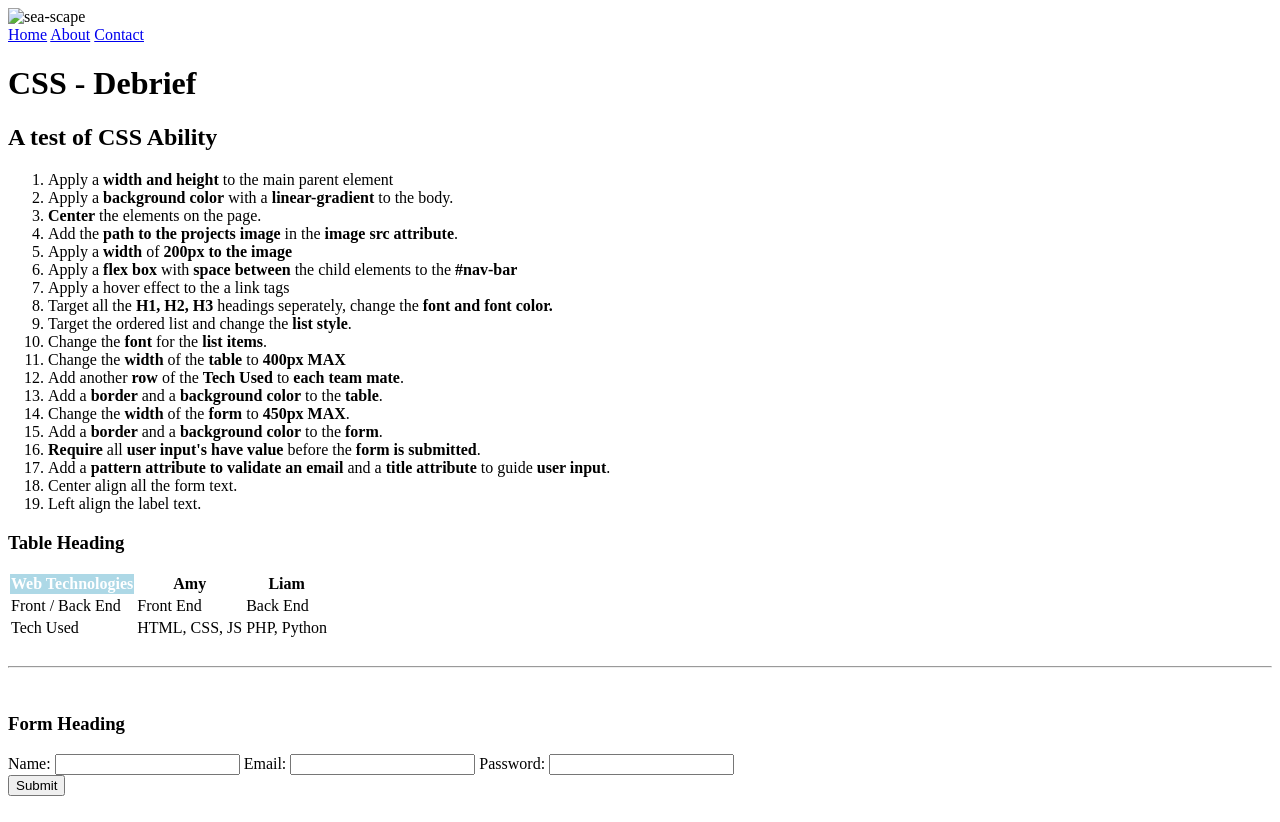
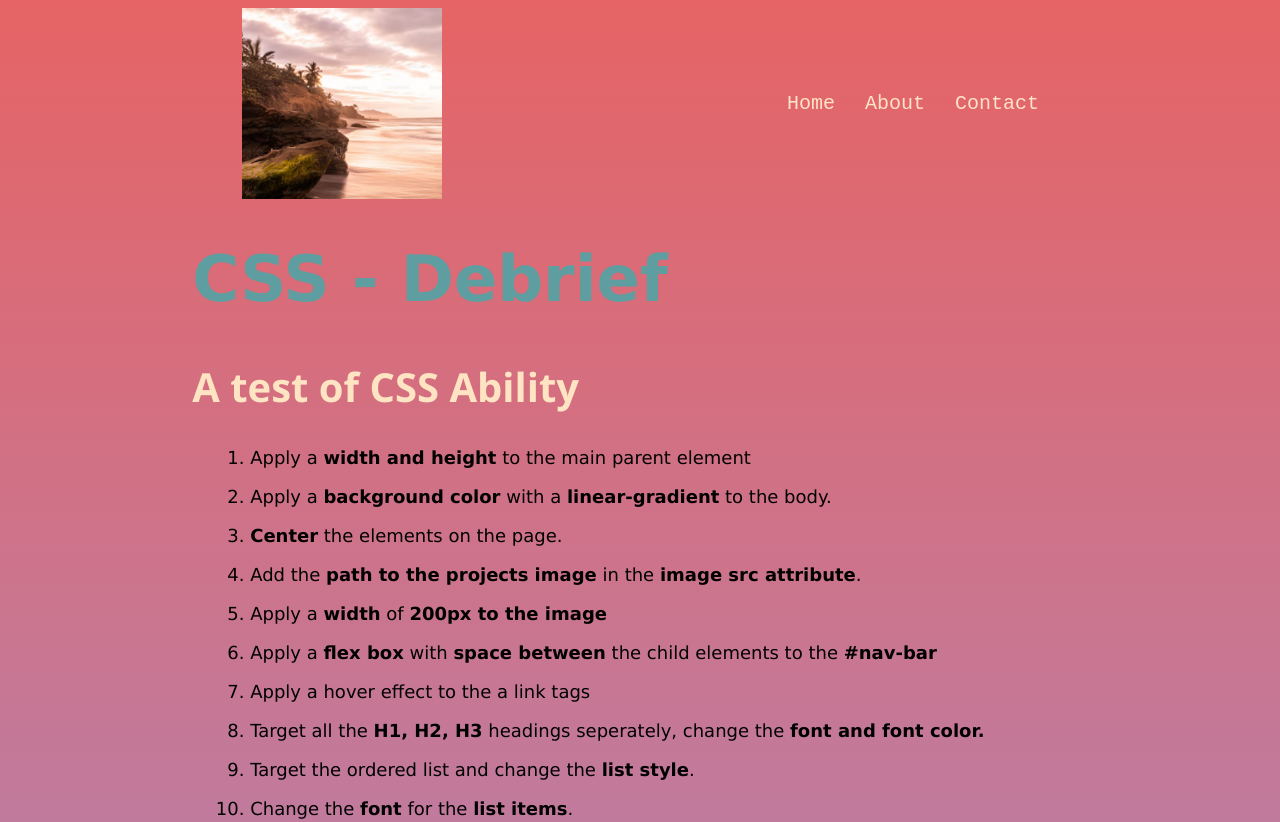
Before and after one commit to klausonclouds/CSS-Debrief, a plain HTML site: page index.html in a window 1280 px wide. Shown: the top 822 px of the page. Drawn offline with Linux system fonts and the light colour scheme.

Commit message:
completed css tasks

```diff
--- a/index.html
+++ b/index.html
@@ -5,12 +5,13 @@
     <meta charset="UTF-8">
     <meta http-equiv="X-UA-Compatible" content="IE=edge">
     <meta name="viewport" content="width=device-width, initial-scale=1.0">
-    <title>CSS - Debrief</title>
+    <title>CSS - Debrief - by Klaus | Kun | Keturah </title>
+    <link rel="stylesheet" href="./resources/style.css">
 </head>
 
 <body>
     <nav id="nav-bar">
-        <img class="sea-scape" src="" alt="sea-scape">
+        <img class="sea-scape" src="./resources/scape.png" alt="sea-scape">
         <div class="right-nav">
             <a href="#">Home</a>
             <a href="#">About</a>
@@ -58,7 +59,12 @@
                     <td>Back End</td>
                 </tr>
                 <tr>
-                    <td class="blank-cell">Tech Used</td>
+                    <td class="blank-cell" rowspan="2">Tech Used</td>
+                    <td>HTML, CSS, JS</td>
+                    <td>PHP, Python</td>
+                </tr>
+                <tr>
+                    <!-- <td class="blank-cell">Tech Used</td> -->
                     <td>HTML, CSS, JS</td>
                     <td>PHP, Python</td>
                 </tr>
@@ -71,16 +77,18 @@
             <h3>Form Heading</h3>
             <form action="#POST">
                 <label for="name">Name:</label>
-                <input type="text" name="name" id="input-box">
-
+                <input type="text" name="name" id="input-box" required
+                        title="Input your name">
+                <br>
                 <label for="email">Email:</label>
-                <input type="email" name="email" id="input-box">
-
+                <input type="email" name="email" id="input-box" pattern="[a-z0-9._%+\-]+@[a-z0-9.\-]+\.[a-z]{2,}$" required
+                        title="Input your email">
+                <br>
                 <label for="pwd">Password:</label>
-                <input type="password" id="pwd" name="pwd"> <!-- ADD YOUR PATTERN AND TITLE ATTRIBUTES HERE-->
+                <input type="password" id="pwd" name="pwd" required
+                        title="Input your password"> <!-- ADD YOUR PATTERN AND TITLE ATTRIBUTES HERE-->
                 <br>
                 <button type="submit">Submit</button>
-
             </form>
         </div>
 
--- a/resources/style.css
+++ b/resources/style.css
@@ -1 +1,156 @@
 /* Dont forget to reset your defaults (*) */
+
+body {
+    width: 100%;
+    height: auto;
+    background: linear-gradient(#e66465, #9198e5);
+    display: flex;
+    flex-direction: column;
+    align-items: center;
+}
+
+#nav-bar {
+    width: 90%;
+    display: flex;
+    justify-content: space-evenly;
+    align-content: center;
+    align-items: center;
+    align-self: center;
+    gap: 10rem;
+    /* border: 1px solid yellow; */
+    flex-wrap: wrap;
+
+}
+
+
+
+.sea-scape {
+    width: 200px;
+    height: auto;
+    /* border: 1px solid green; */
+
+}
+
+.right-nav {
+    /* margin: 20px; */
+    display: flex;
+    /* border: 1px solid blue; */
+
+}
+
+.right-nav a {
+
+    display: flex;
+    flex: 1;
+    text-decoration: none;
+    cursor: pointer;
+    font-family: 'Courier New', Courier, monospace;
+    font-size: 20px;
+    color: bisque;
+    margin: 10px;
+    padding: 5px;
+    /* border: 1px solid red; */
+}
+
+.right-nav a:hover {
+    color: cadetblue;
+    font-weight: bold;
+    transition: 0.3s;
+}
+
+.wrapper {
+
+}
+
+.wrapper ol li {
+    /* list-style-type: circle; */
+    margin: 1em;
+    font-size: 18px;
+    font-family:'Lucida Sans', 'Lucida Sans Regular', 'Lucida Grande', 'Lucida Sans Unicode', Geneva, Verdana, sans-serif;
+}
+
+.table-wrapper {
+
+}
+
+h1 {
+    font-family: 'Lucida Sans', 'Lucida Sans Regular', 'Lucida Grande', 'Lucida Sans Unicode', Geneva, Verdana, sans-serif;
+    font-size: 64px;
+    color: cadetblue;
+    font-weight: bold;
+}
+
+h2 {
+    font-family: 'Segoe UI', Tahoma, Geneva, Verdana, sans-serif;
+    font-size: 40px;
+    color:bisque;
+}
+
+h3 {
+    font-family: 'Courier New', Courier, monospace;
+    font-size: 32px;
+    color: blanchedalmond;
+    margin-top: 50px;
+}
+
+#my-table {
+    width: 100%;
+    max-width: 400px;
+
+}
+
+table, th, td {
+    border: 1px dotted black;
+    background-color: #ffffff;
+
+  }
+
+.form-wrapper {
+    margin-bottom: 50px;
+}
+
+form {
+    /* display: flex;
+    flex-direction: column; */
+    width: 500px;
+    align: center;
+    background-color: gray;
+    padding: 10px 0px;
+}
+
+form > * {
+    padding: 10px;
+    margin: 10px 0px;
+    /* width: 50%; */
+
+}
+
+form label {
+    display: inline-block;
+    font-size: 18px;
+    font-weight: bold;
+    width: 80px;
+    /* border: 1px solid red; */
+}
+
+form input {
+    width: 300px;
+}
+
+.form-wrapper button {
+    position: relative;
+    left: 40%;
+}
+
+.form-wrapper button:hover {
+    background-color: blanchedalmond;
+    color: gray;
+    cursor: pointer;
+}
+
+@media only screen and (max-width: 400px) {
+    form label {
+        display: flex;
+        margin-bottom: 0px;
+    }
+}
```
